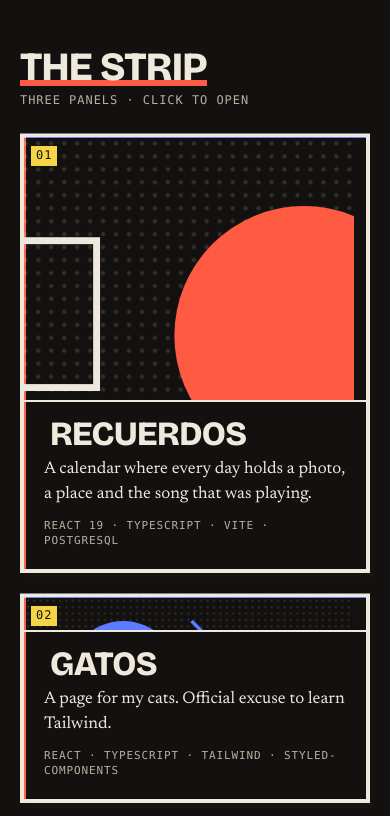
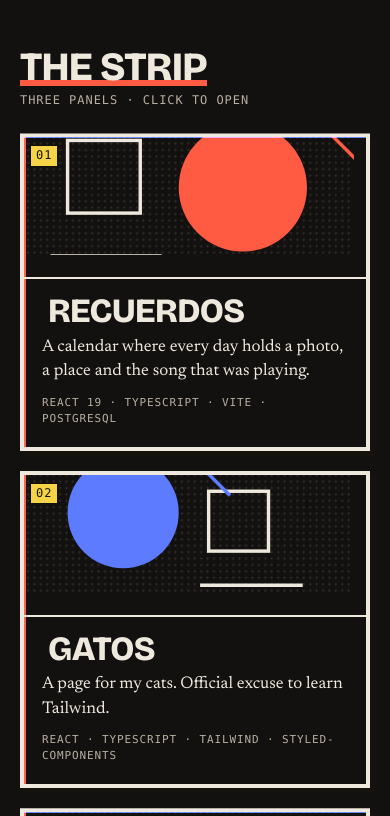
Before and after one commit to cesaromana/portfolio, a React (Vite) app: page / in a window 390 px wide. Shown: the part 860-1676 px from the top of the page. Built offline with nearby package versions, Linux system fonts and the light colour scheme; no server answers; a web font is replaced by a local one.

Commit message:
Las viñetas de proyectos crecen con su texto en teléfono
Con filas de alto fijo el texto largo se salía hacia arriba y el título acababa
encima del arte y del número de viñeta. Ahora la fila se adapta al contenido y
la franja del arte tiene su sitio reservado.

```diff
--- a/src/styles/sections.css
+++ b/src/styles/sections.css
@@ -244,9 +244,31 @@ body.night .night-toggle::after {
 .p-n8n { grid-column: 8 / 13; }
 
 @media (max-width: 960px) {
-  .strip { grid-auto-rows: 210px; }
-  .p-recuerdos, .p-gatos, .p-n8n { grid-column: 1 / 13; grid-row: span 1; }
-  .p-recuerdos { grid-row: span 2; }
+  /* Alto automático: con filas fijas el texto no cabía y el título acababa
+     encima del arte y del número de viñeta. */
+  .strip {
+    grid-auto-rows: auto;
+  }
+
+  .p-recuerdos,
+  .p-gatos,
+  .p-n8n {
+    grid-column: 1 / 13;
+    grid-row: auto;
+  }
+
+  .strip .panel {
+    justify-content: flex-start;
+    padding: 140px 18px 20px;
+  }
+
+  .strip .panel h3 {
+    margin-top: 0;
+  }
+
+  .panel__art {
+    height: 118px;
+  }
 }
 
 /* ===== Expansión de proyecto ===== */
```
